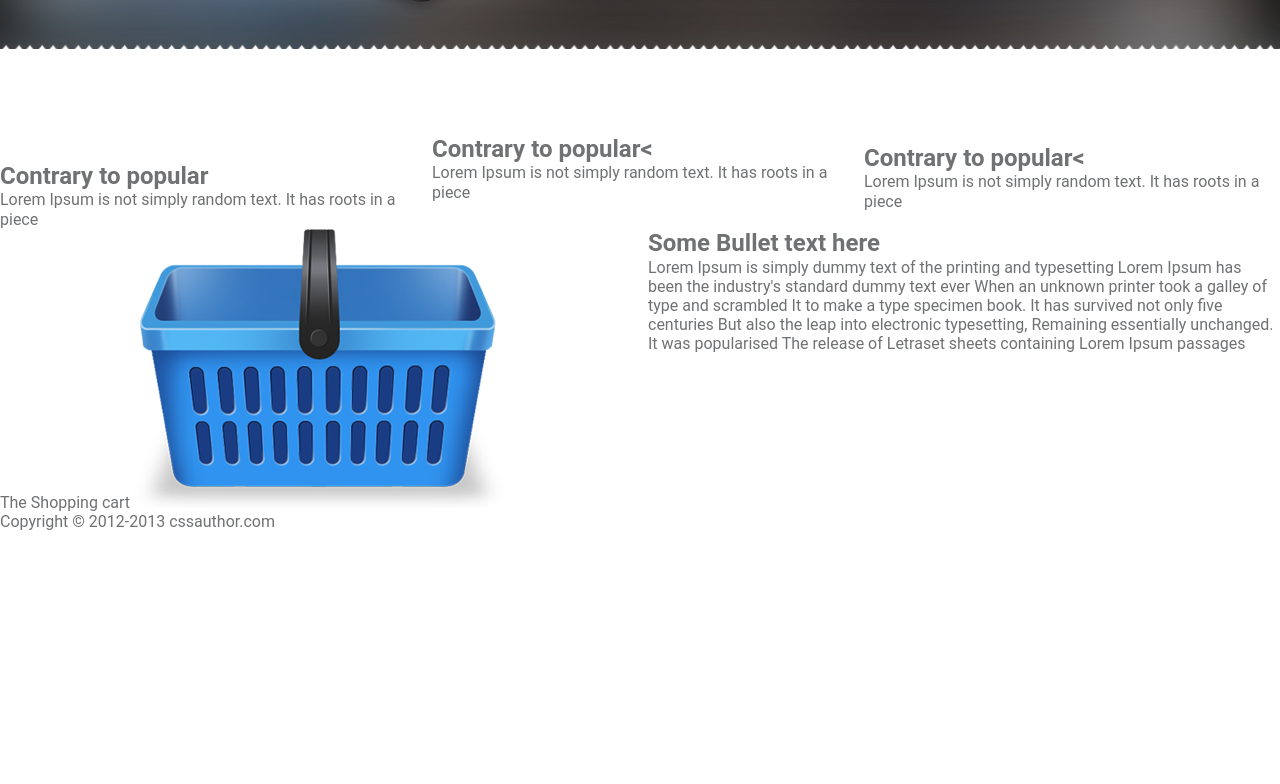
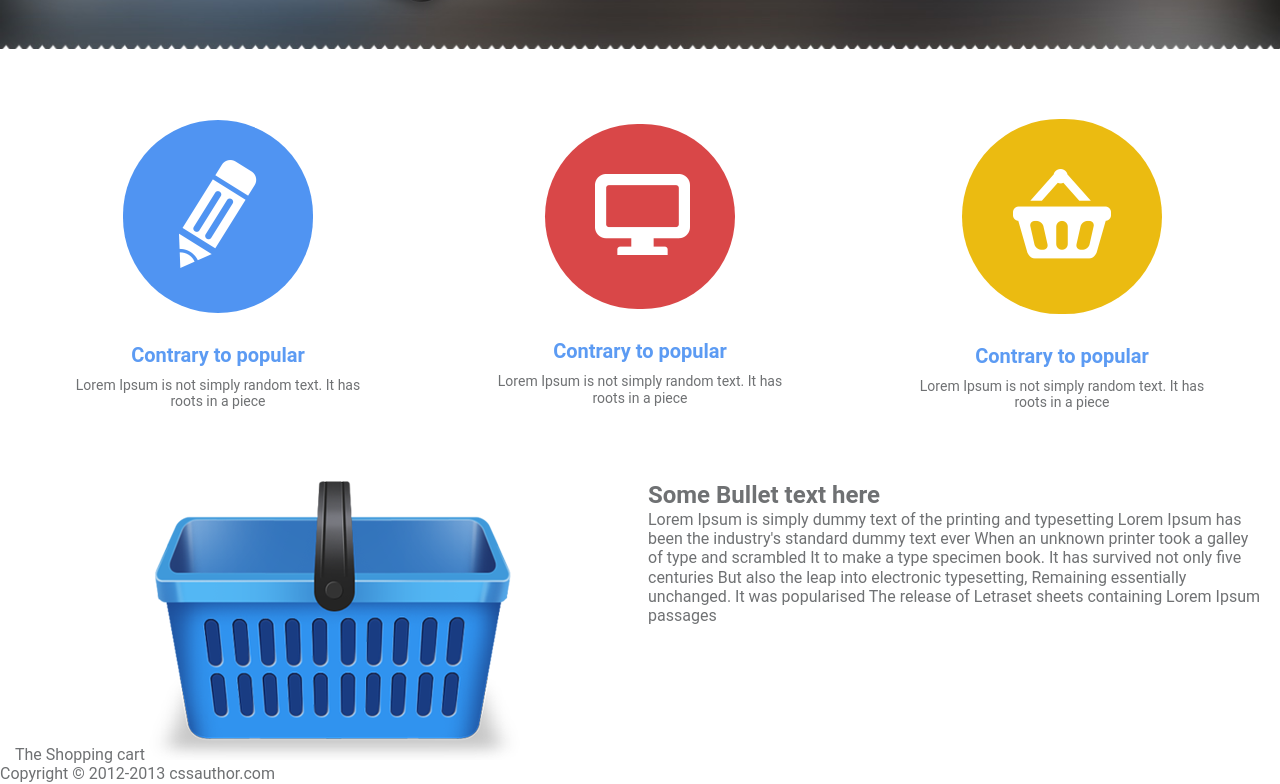
Before and after one commit to MrTiZel/Prechu, a website: page public/index.html in a window 1280 px wide. Shown: the part 525-1309 px from the top of the page. Before the commit the page ends 1056 px from the top, so only its background shows below. Drawn offline with nearby package versions, Linux system fonts and the light colour scheme.

Commit message:
contrag done

```diff
--- a/public/index.html
+++ b/public/index.html
@@ -26,10 +26,10 @@
 <body>
   <nav id="mainNav">
     <div class="row">
-      <div class="logo col-lg">
+      <div class="logo col-sm">
         <h1><i class="fa fa-quote-left" aria-hidden="true"></i>Prechu</h1>
       </div>
-      <div class="navUl col-lg-5">
+      <div class="navUl col-sm-6 col-xs-12">
         <ul>
           <li><a href="#">Home</a></li>
           <li><a href="#">Products</a></li>
@@ -56,30 +56,36 @@
   <section id="mainContent">
     <div id="contrag">
       <div class="row">
-        <article class="pencil col-lg">
-          <img alt="pencil" src="img/pencil.png" />
+        <article class="pencil col-sm-3 col-xl-12">
+          <div class="pencilIcon">
+            <img alt="pencil" src="img/pencil.png" />
+          </div>
           <h2>Contrary to popular</h2>
           <p>Lorem Ipsum is not simply random text. It has roots in a piece </p>
         </article>
-        <article class="screen col-lg">
-          <img alt="screen" src="img/screen.png" />
-          <h2>Contrary to popular<</h2>
+        <article class="screen col-sm-3 col-xl-12">
+          <div class="screenIcon">
+            <img alt="screen" src="img/screen.png" />
+          </div>
+          <h2>Contrary to popular</h2>
           <p>Lorem Ipsum is not simply random text. It has roots in a piece </p>
         </article>
-        <article class="basket col-lg">
-          <img alt="basket" src="img/basket.png" />
-          <h2>Contrary to popular<</h2>
+        <article class="basket col-sm-3 col-xl-12">
+          <div class="basketIcon">
+            <img alt="basket" src="img/basket.png" />
+          </div>
+          <h2>Contrary to popular</h2>
           <p>Lorem Ipsum is not simply random text. It has roots in a piece </p>
         </article>
       </div>
     </div>
     <div id="shopping">
       <div class="row">
-        <div class="col-lg">
+        <div class="col-sm">
           <span>The Shopping cart</span>
           <img alt="shopping-cart" src="img/cart.png" />
         </div>
-        <div class="col-lg">
+        <div class="col-sm col-xl-12">
           <h2>Some Bullet text here</h2>
           <p>Lorem Ipsum is simply dummy text of the printing and typesetting Lorem Ipsum has been the industry's standard dummy text ever When an unknown printer took a galley of type and scrambled It to make a type specimen book. It has survived not only
             five centuries But also the leap into electronic typesetting, Remaining essentially unchanged. It was popularised The release of Letraset sheets containing Lorem Ipsum passages</p>
--- a/src/scss/contrag.scss
+++ b/src/scss/contrag.scss
@@ -1,2 +1,76 @@
 @import "partials/params";
 @import "partials/mixins";
+
+#mainContent{
+  #contrag{
+    @include basicWidth;
+    @include piddLeftRight;
+    margin-top: 70px;
+    margin-bottom: 70px;
+
+    .row{
+      justify-content: space-around;
+
+      .pencil, .screen, .basket{
+        display: flex;
+        flex-flow: column;
+        justify-content: center;
+        align-items: center;
+        text-align: center;
+
+        h2{
+          font-size: 20px;
+          color: $colorTextH2;
+          margin-top: 30px;
+          margin-bottom: 10px;
+        }
+        p{
+          font-size: 14px;
+        }
+      }
+      .pencil{
+        .pencilIcon{
+          background: $bgColorIconPencil;
+          width: 110px;
+          padding: 40px;
+          border-radius: 100px;
+          img{
+            width: 78px;
+            height: 108px;
+          }
+        }
+      }
+      .screen{
+
+        .screenIcon{
+          background: $bgColorIconScreen;
+          width: 90px;
+          padding: 50px;
+          border-radius: 150px;
+          img{
+            width: 95px;
+            height: 81px;
+          }
+        }
+
+      }
+      .basket{
+
+        .basketIcon{
+          background: $bgColorIconBasket;
+          width: 100px;
+          padding: 50px;
+          border-radius: 150px;
+          img{
+            width: 98px;
+            height: 90px;
+          }
+        }
+      }
+    }
+  }
+  #shopping{
+    @include basicWidth;
+    @include piddLeftRight;
+  }
+}
--- a/src/scss/header.scss
+++ b/src/scss/header.scss
@@ -10,6 +10,7 @@
     @include basicWidth;
     height: 484px;
     @include FlexCenterCenter;
+    @include piddLeftRight;
 
     .phone {
       img {
--- a/src/scss/partials/_mixins.scss
+++ b/src/scss/partials/_mixins.scss
@@ -1,5 +1,5 @@
 @mixin basicWidth{
-  width: 1000px;
+  width: max-1000px;
   margin: 0 auto;
 }
 @mixin piddLeftRight {
```
Also changed, not shown: public/css/main.min.css.
